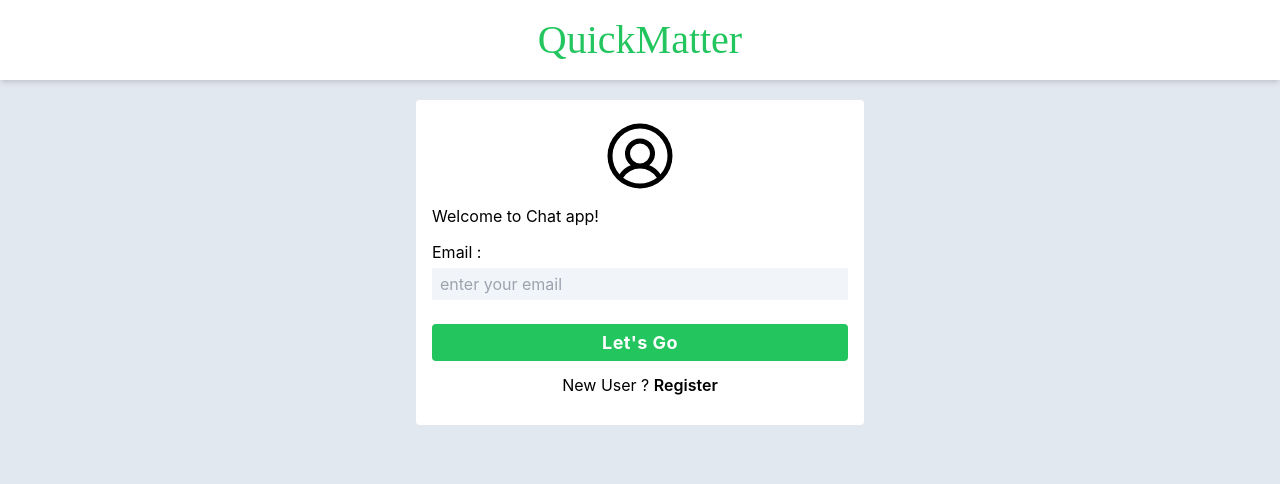
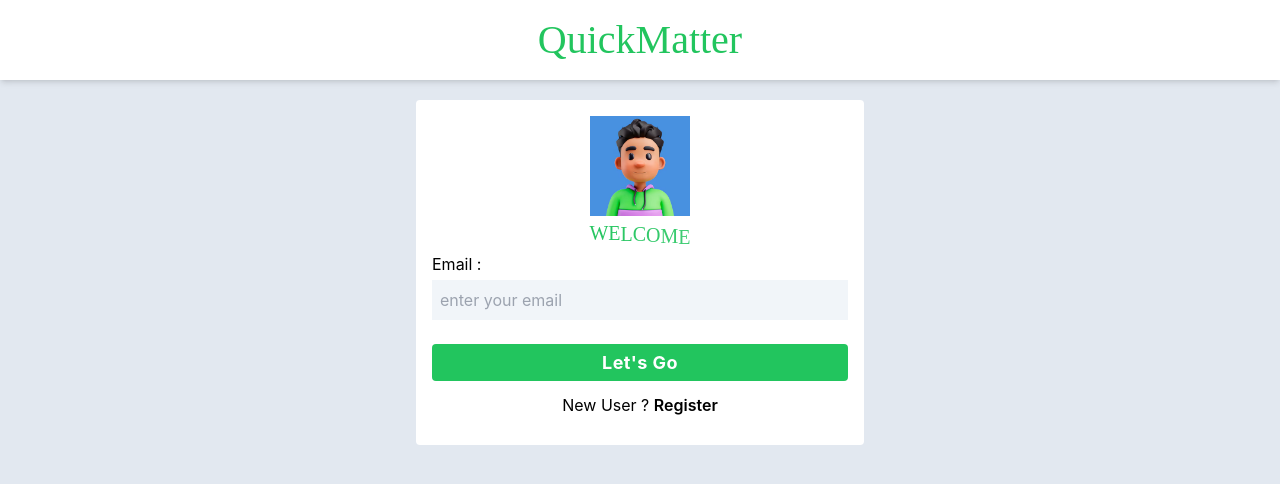
Before and after one commit to 5AIPAVAN/QuickMatter_frontend, a React (Create React App) app: page /email in a window 1280 px wide. Shown: the top 484 px of the page. Built offline with nearby package versions, Linux system fonts and the light colour scheme.

Commit message:
email page updated

```diff
--- a/src/index.css
+++ b/src/index.css
@@ -47,6 +47,42 @@
 }
 
 
+
+.space-grotesk-logoo2 {
+  font-family: "Space Grotesk", serif;
+  font-optical-sizing: auto;
+  font-weight: 500;
+  font-style: normal;
+  font-size: 20px;
+  color: #22c55e;
+}
+
+.space-grotesk-logoo2 span {
+  display: inline-block;
+  transform: translateY(20px);
+  opacity: 0;
+  animation: jump 4.0s ease forwards;
+  animation-iteration-count: infinite; /* Makes the animation loop */
+  animation-delay: var(--delay); /* Dynamic delay for each character */
+}
+
+@keyframes jump {
+  0% {
+    transform: translateY(20px);
+    opacity: 0.5;
+  }
+  50% {
+    transform: translateY(0);
+    opacity: 1;
+  }
+  100% {
+    transform: translateY(20px);
+    opacity: 0.5;
+  }
+}
+
+
+
 body {
   margin: 0;
   font-family: -apple-system, BlinkMacSystemFont, 'Segoe UI', 'Roboto', 'Oxygen',
--- a/src/pages/CheckEmailPage.js
+++ b/src/pages/CheckEmailPage.js
@@ -5,11 +5,14 @@ import uploadFile from '../helpers/uploadFile';
 import axios from 'axios'
 import toast from 'react-hot-toast';
 import { PiUserCircle } from "react-icons/pi";
+import TypingAnimation from '../components/TypingAnimation';
 
 const CheckEmailPage = () => {
+
   const [data,setData] = useState({
     email : "",
   })
+  const fullText='WELCOME';
   const navigate = useNavigate()
 
   const handleOnChange = (e)=>{
@@ -53,12 +56,19 @@ const CheckEmailPage = () => {
         <div className='bg-white w-full max-w-md  rounded overflow-hidden p-4 mx-auto'>
 
             <div className='w-fit mx-auto mb-2'>
-                <PiUserCircle
-                  size={80}
-                />
+               <img src='./dp_img.png' width='100' height='100'/>
             </div>
 
-          <h3>Welcome to Chat app!</h3>
+<div className='flex justify-center text-xs'>
+<h1 className="space-grotesk-logoo2">
+      {fullText.split("").map((char, index) => (
+        <span key={index} style={{ animationDelay: `${index * 0.1}s` }}>
+          {char}
+        </span>
+      ))}
+    </h1>
+
+            </div>
 
           <form className='grid gap-4 mt-3' onSubmit={handleSubmit}>
 
@@ -70,7 +80,7 @@ const CheckEmailPage = () => {
                   id='email'
                   name='email'
                   placeholder='enter your email'
-                  className='bg-slate-100 px-2 py-1 focus:outline-[#22c55e]'
+                  className='bg-slate-100 h-10 px-2 py-1 focus:outline-[#22c55e]'
                   value={data.email}
                   onChange={handleOnChange}
                   required
```
Also changed, not shown: public/dp_img.png (added).
